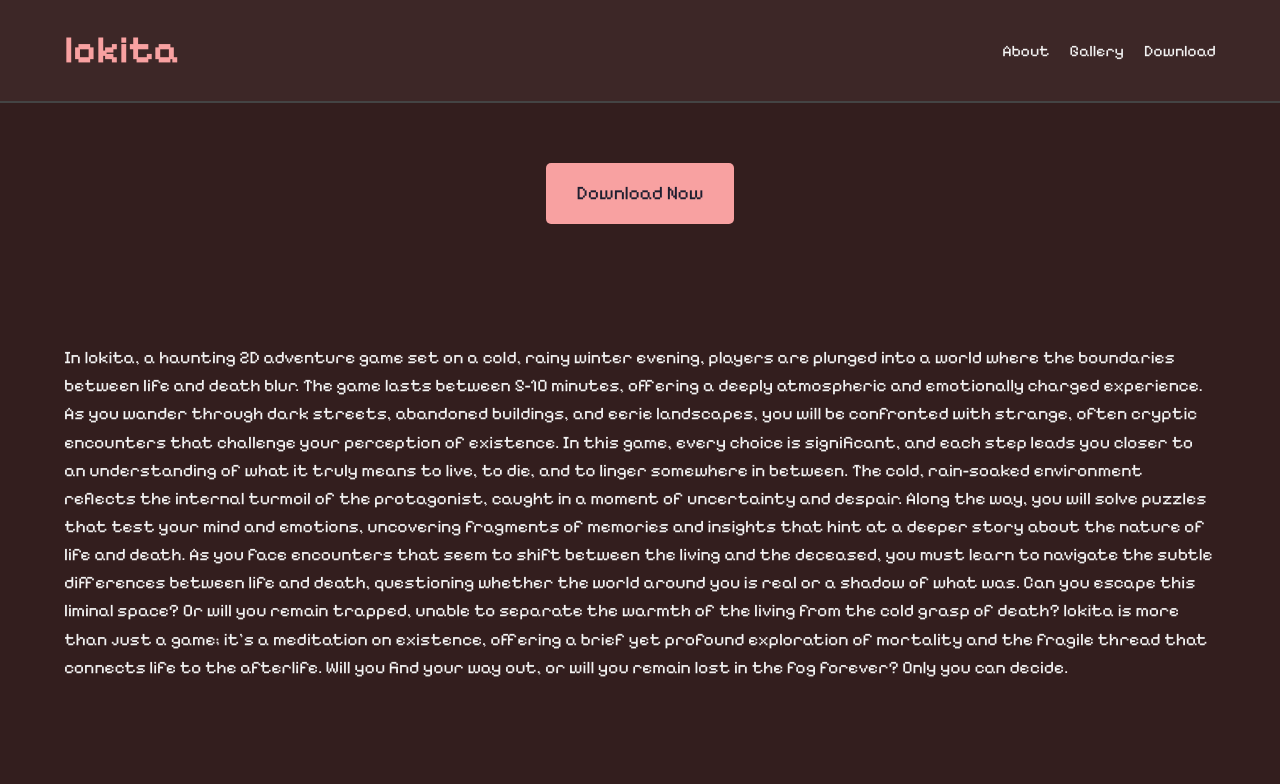
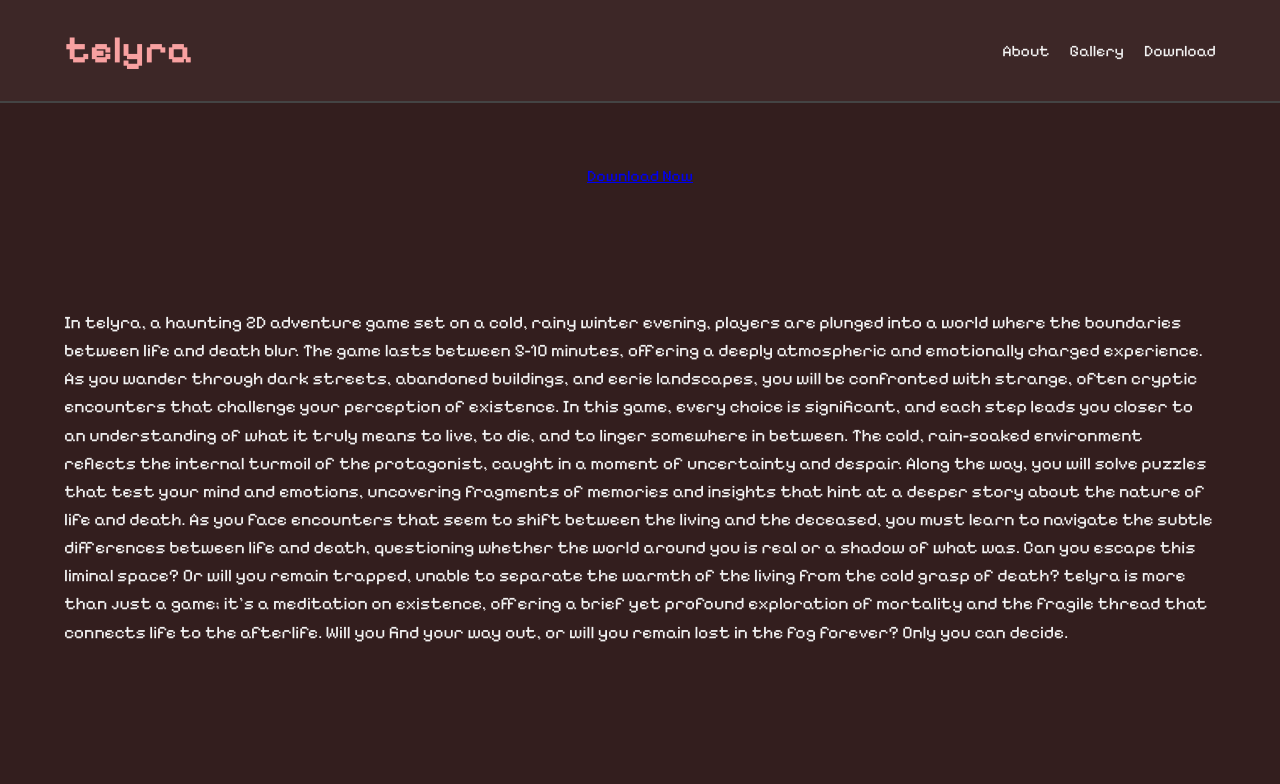
Before and after one commit to telyra/telyra.github.io, a plain HTML site: page index.html in a window 1280 px wide. Shown: the top 784 px of the page. Drawn offline with Linux system fonts and the light colour scheme.

Commit message:
Update index.html

```diff
--- a/index.html
+++ b/index.html
@@ -3,7 +3,7 @@
     <head>
         <meta charset="UTF-8">
         <meta name="viewport" content="width=device-width, initial-scale=1.0">
-        <title>lokita - 2D Game</title>
+        <title>telyra - 2D Game</title>
         <link rel="stylesheet" href="styles.css">
 
         <!-- Adding the Pixelify Sans font -->
@@ -16,7 +16,7 @@
     <div class="rain"></div> <!-- Optional rain effect -->
     <header>
         <div class="container">
-            <h1>lokita</h1>
+            <h1>telyra</h1>
             <nav>
                 <ul>
                     <li><a href="#about">About</a></li>
@@ -29,19 +29,19 @@
 
     <main>
         <section id="download" class="section">
-            <a href="https://cdn.discordapp.com/attachments/1313920216886935665/1329889508107358320/LokitaGame-Beta.rar?ex=678bfb9e&is=678aaa1e&hm=9ddfc8a368980a779a73fb48b3058ea5e1098cb196bafcb3a9b3a6d4145d74b1&" class="download-button">Download Now</a>
+            <a href="https://cdn.discordapp.com/attachments/1244396548389867542/1341813441362526248/Lytria_BETA.zip?ex=67b75ca6&is=67b60b26&hm=594538c8238eed2c5c459c427ef29f623df17912f53490c8c9861c1c888e1bfb&">Download Now</a>
         </section>
 
         <section id="about" class="section">
             <div class="container">
                 <p>
-                    In lokita, a haunting 2D adventure game set on a cold, rainy winter evening, players are plunged into a world where the boundaries between life and death blur. The game lasts between 5-10 minutes, offering a deeply atmospheric and emotionally charged experience. As you wander through dark streets, abandoned buildings, and eerie landscapes, you will be confronted with strange, often cryptic encounters that challenge your perception of existence.
+                    In telyra, a haunting 2D adventure game set on a cold, rainy winter evening, players are plunged into a world where the boundaries between life and death blur. The game lasts between 5-10 minutes, offering a deeply atmospheric and emotionally charged experience. As you wander through dark streets, abandoned buildings, and eerie landscapes, you will be confronted with strange, often cryptic encounters that challenge your perception of existence.
 
                     In this game, every choice is significant, and each step leads you closer to an understanding of what it truly means to live, to die, and to linger somewhere in between. The cold, rain-soaked environment reflects the internal turmoil of the protagonist, caught in a moment of uncertainty and despair. Along the way, you will solve puzzles that test your mind and emotions, uncovering fragments of memories and insights that hint at a deeper story about the nature of life and death.
 
                     As you face encounters that seem to shift between the living and the deceased, you must learn to navigate the subtle differences between life and death, questioning whether the world around you is real or a shadow of what was. Can you escape this liminal space? Or will you remain trapped, unable to separate the warmth of the living from the cold grasp of death?
 
-                    lokita is more than just a game; it's a meditation on existence, offering a brief yet profound exploration of mortality and the fragile thread that connects life to the afterlife. Will you find your way out, or will you remain lost in the fog forever? Only you can decide.
+                    telyra is more than just a game; it's a meditation on existence, offering a brief yet profound exploration of mortality and the fragile thread that connects life to the afterlife. Will you find your way out, or will you remain lost in the fog forever? Only you can decide.
                 </p>
             </div>
         </section>
@@ -64,7 +64,7 @@
 
     <footer>
         <div class="container">
-            <p>&copy; 2025 lokita Game. All rights reserved.</p>
+            <p>&copy; 2025 telyra Game. All rights reserved.</p>
         </div>
     </footer>
 </body>
```
